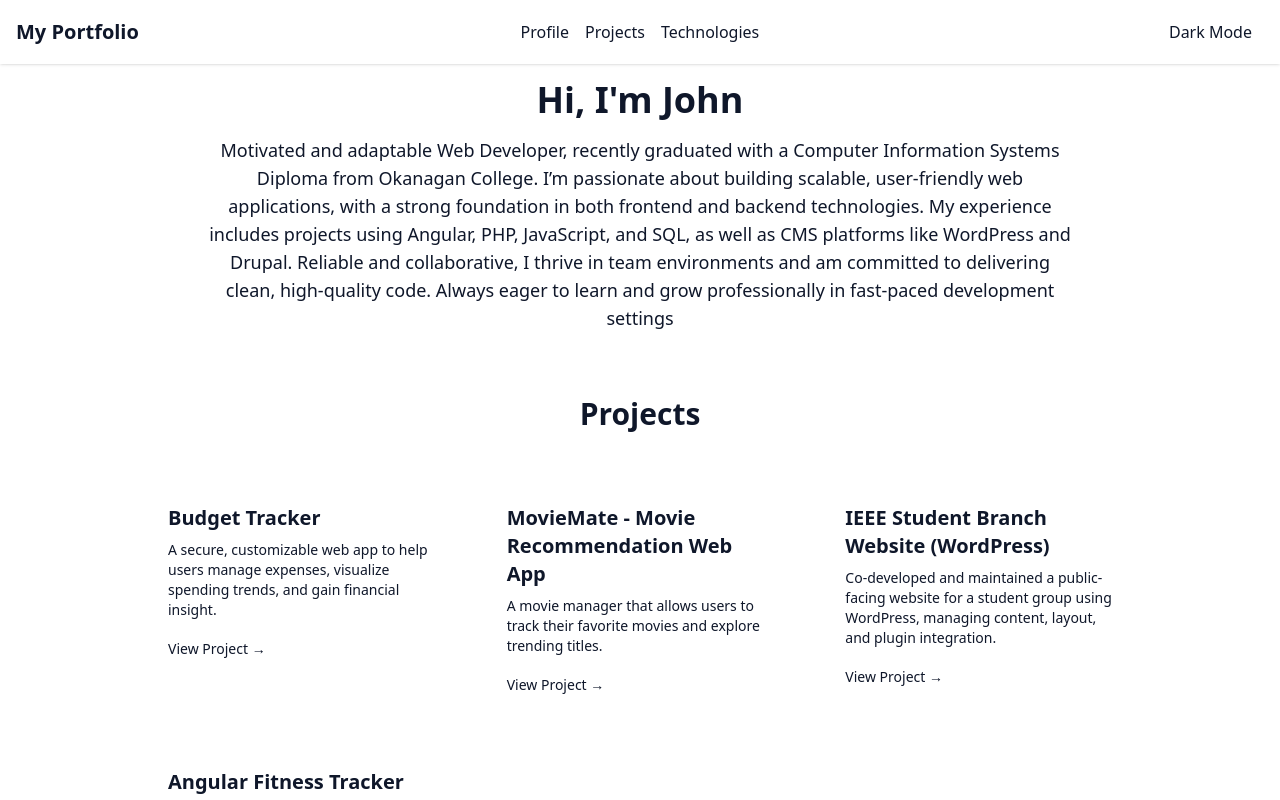
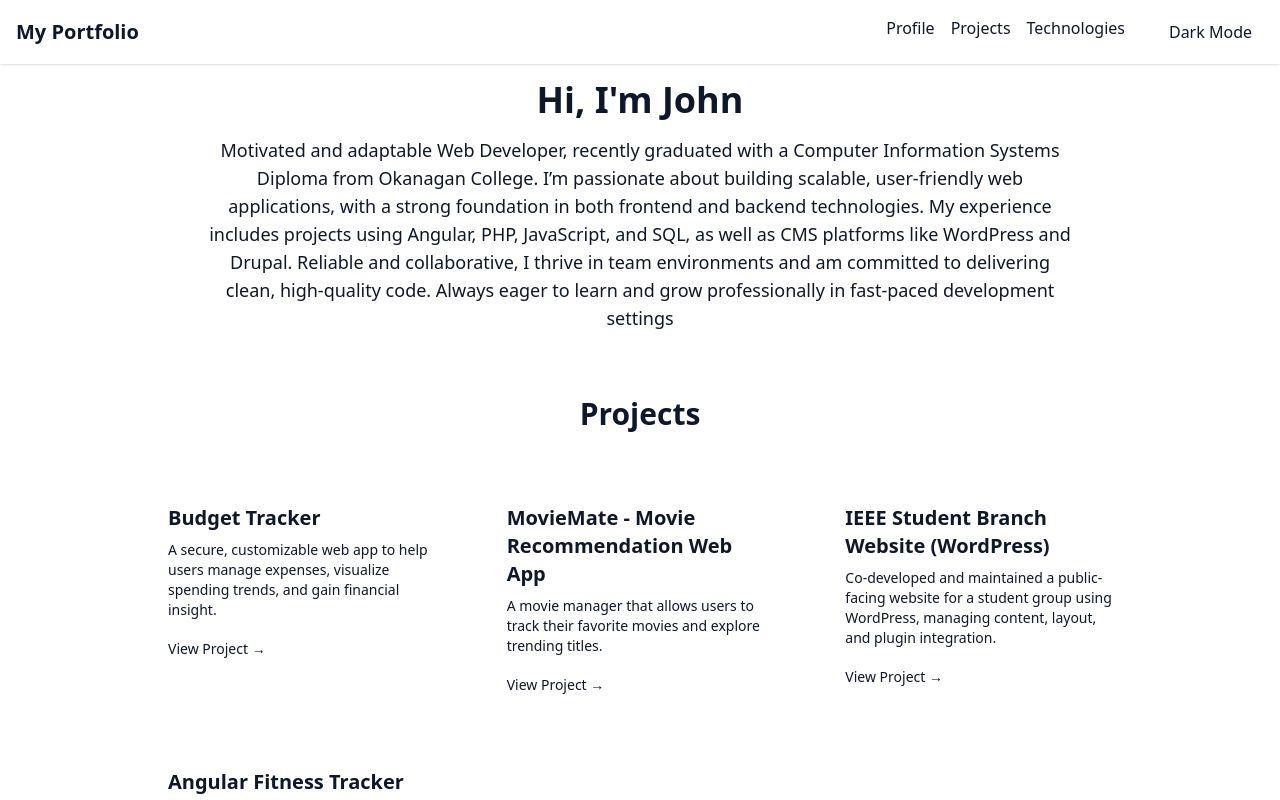
Before and after one commit to johned2025/portfolio, an Angular app: page / in a window 1280 px wide. Shown: the top 800 px of the page. Built offline with nearby package versions, Linux system fonts and the light colour scheme.

Commit message:
first aproach to smaller screen menu

```diff
--- a/src/app/components/navbar/navbar.component.html
+++ b/src/app/components/navbar/navbar.component.html
@@ -4,15 +4,21 @@
 
   <div class="max-w-7xl mx-auto px-4 py-4 flex justify-between items-center">
     <span class="font-bold text-xl">My Portfolio</span>
-    <div class="space-x-4">
+     <button class="sm:hidden text-xl" (click)="toggleMenu()">
+      ☰
+    </button>
+    <div class="hidden sm:flex space-x-4"
+      [ngClass]="{ 'block': isMenuOpen, 'hidden': !isMenuOpen && screenIsSmall }">
       <a href="#profile" class="hover:underline">Profile</a>
       <a href="#projects" class="hover:underline">Projects</a>
       <a href="#technologies" class="hover:underline">Technologies</a>
+
+      <button (click)="toggleDarkMode()" class="ml-4 px-3 py-1 rounded"
+        style="background-color: var(--btn-bg); color: var(--btn-text);">
+        {{ isDarkMode ? 'Light Mode' : 'Dark Mode' }}
+    </button>
     </div>
 
-    <button (click)="toggleDarkMode()" class="ml-4 px-3 py-1 rounded"
-       style="background-color: var(--btn-bg); color: var(--btn-text);">
-      {{ isDarkMode ? 'Light Mode' : 'Dark Mode' }}
-    </button>
+
   </div>
 </nav>
--- a/src/app/components/navbar/navbar.component.ts
+++ b/src/app/components/navbar/navbar.component.ts
@@ -1,13 +1,17 @@
 import { Component, OnInit } from '@angular/core';
+import { CommonModule } from '@angular/common';
+
 
 @Component({
   selector: 'app-navbar',
-  imports: [],
+  imports: [CommonModule],
   templateUrl: './navbar.component.html',
   styleUrls: ['./navbar.component.css']
 })
 export class NavbarComponent implements OnInit {
   isDarkMode = false;
+  isMenuOpen = false;
+  screenIsSmall = false;
 
   toggleDarkMode() {
     this.isDarkMode = !this.isDarkMode;
@@ -15,10 +19,22 @@ export class NavbarComponent implements OnInit {
     const theme = document.documentElement.classList.contains('dark') ? 'dark' : 'light';
     localStorage.setItem('theme', theme);
   }
+    toggleMenu() {
+    this.isMenuOpen = !this.isMenuOpen;
+  }
   ngOnInit(): void {
     const stored = localStorage.getItem('theme');
     const useDark = stored === 'dark' || (!stored && window.matchMedia('(prefers-color-scheme: dark)').matches);
     if (useDark) document.documentElement.classList.add('dark');
-    this.isDarkMode = useDark;}
+    this.isDarkMode = useDark;
+
+    this.updateScreenSize();
+  }
+  updateScreenSize() {
+    this.screenIsSmall = window.innerWidth < 640; // Tailwind 'sm' breakpoint
+    if (!this.screenIsSmall) {
+      this.isMenuOpen = false; // Close menu if switching to large screen
+    }
+  }
 
 }
```
